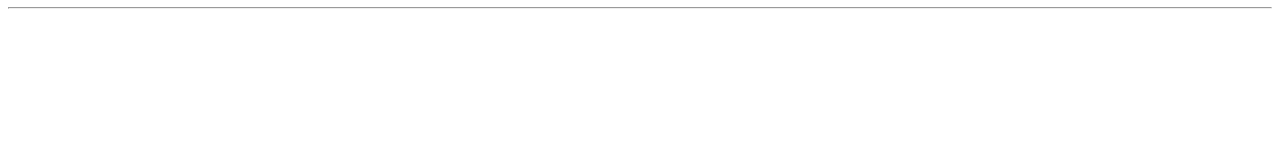
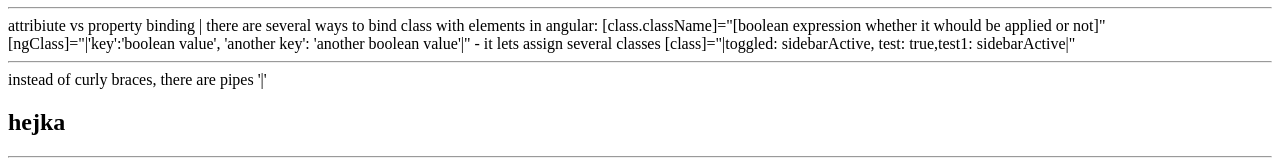
Before and after one commit to jakimiszka/angular_tutorial_drafts, an Angular app: page / in a window 1280 px wide. Shown: the part 912-1075 px from the top of the page. Before the commit the page ends 929 px from the top, so only its background shows below. Built offline with nearby package versions, Linux system fonts and the light colour scheme.

Commit message:
property binding complete example

```diff
--- a/src/app/app.component.html
+++ b/src/app/app.component.html
@@ -6,5 +6,15 @@
 <button type="button" (click)="handleClick()">Toggle Button</button>
 <hr>
 Attribute, class, and style bindings
-<div [className]="isUnchanged ? 'box1' : 'box2'"></div>
+<div [ngClass]="isUnchanged ? 'box1' : 'box2'"></div>
 <hr>
+attribiute vs property binding |
+there are several ways to bind class with elements in angular:
+[class.className]="[boolean expression whether it whould be applied or not]"
+[ngClass]="|'key':'boolean value', 'another key': 'another boolean value'|" - it lets assign several classes
+[class]="|toggled: sidebarActive, test: true,test1: sidebarActive|"
+<hr>
+instead of curly braces, there are pipes '|'
+
+<h2 [attr.custom]="expression" (click)="logElement($event)">hejka</h2>
+<hr>
--- a/src/app/app.component.ts
+++ b/src/app/app.component.ts
@@ -10,7 +10,13 @@
 
   isUnchanged = true;
 
+  expression = 'hejka';
+
   handleClick(){
     this.isUnchanged = !this.isUnchanged;
   }
+
+  logElement(event: any){
+    console.log(event.target);
+  }
 }
```
